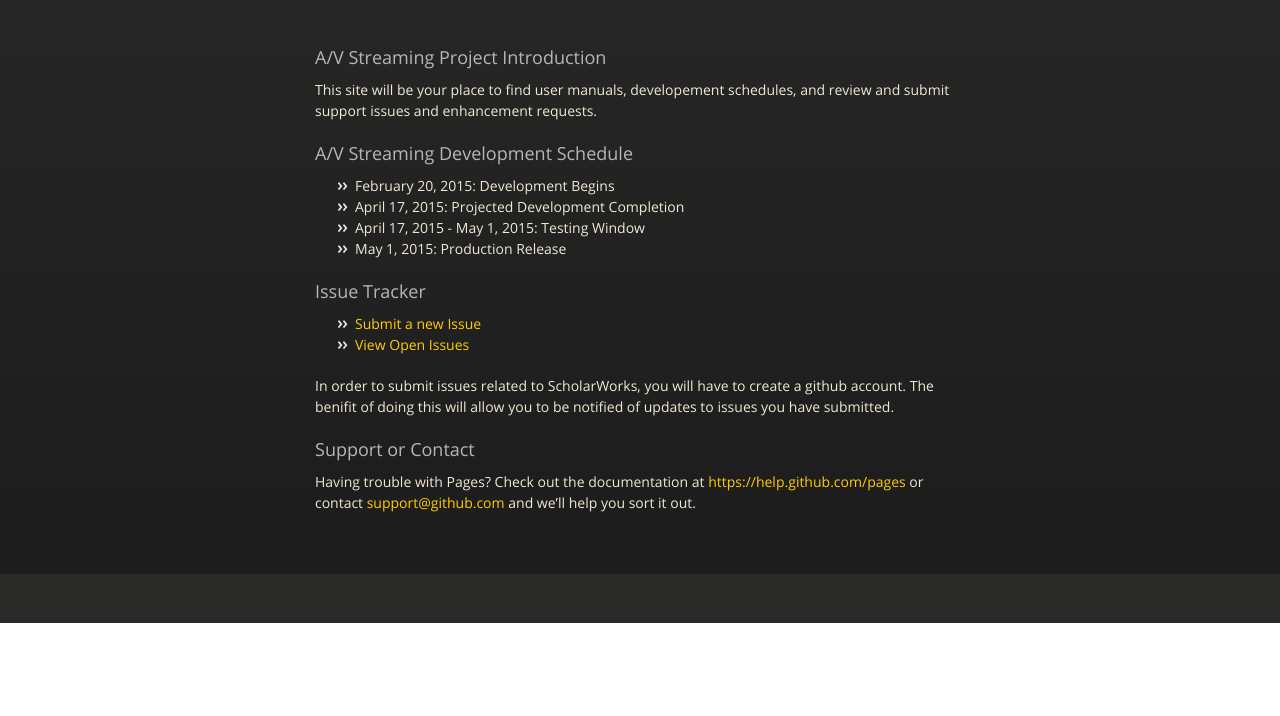
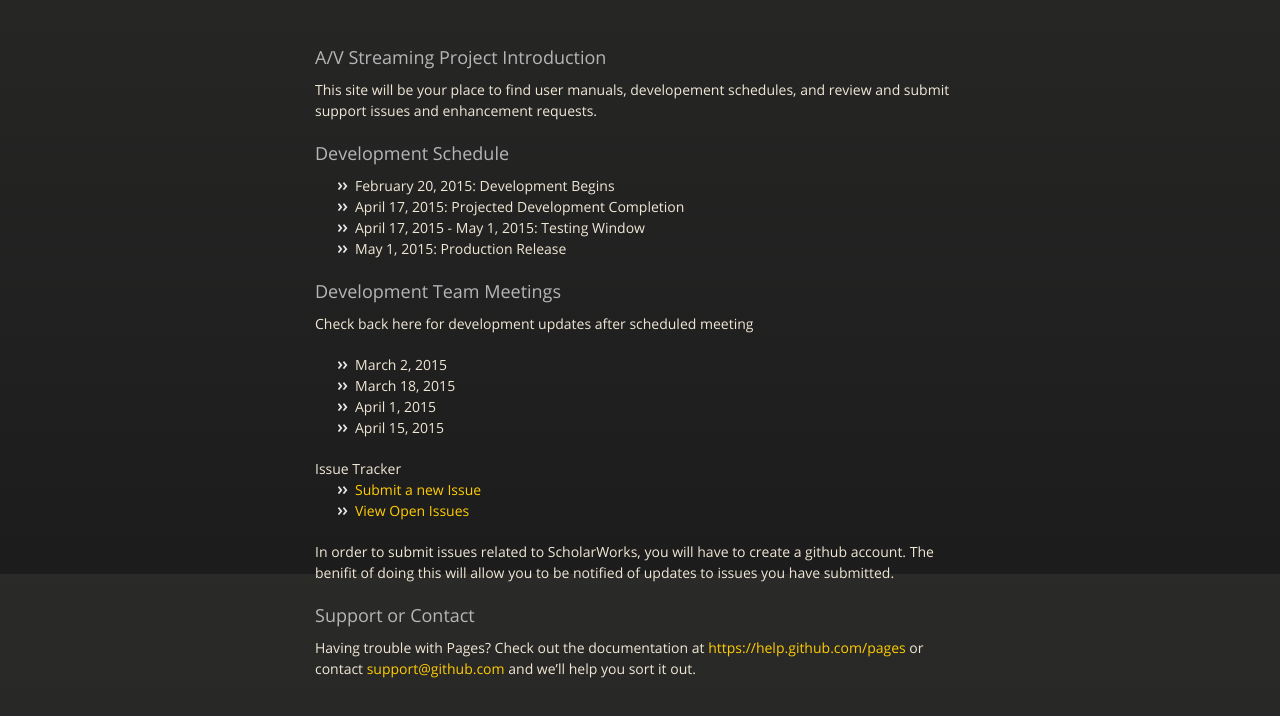
Before and after one commit to CSU-Digital-Repositories/ScholarWorks, a plain HTML site: page streaming/index.html in a window 1280 px wide. Shown: the part 226-942 px from the top of the page. Before the commit the page ends 849 px from the top, so only its background shows below. Drawn offline with nearby package versions, Linux system fonts and the light colour scheme.

Commit message:
Adding project meeting schedule

```diff
--- a/streaming/index.html
+++ b/streaming/index.html
@@ -38,7 +38,7 @@
 <p>This site will be your place to find user manuals, developement schedules, and review and submit support issues and enhancement requests.</p>
 
         <h3>
-<a id="welcome-to-github-pages" class="anchor" href="#welcome-to-github-pages" aria-hidden="true"><span class="octicon octicon-link"></span></a>A/V Streaming Development Schedule</h3>
+<a id="welcome-to-github-pages" class="anchor" href="#welcome-to-github-pages" aria-hidden="true"><span class="octicon octicon-link"></span></a>Development Schedule</h3>
 
 <ul>
 <li>February 20, 2015: Development Begins</li>
@@ -47,6 +47,15 @@
 <li>May 1, 2015: Production Release</li>
 </ul>
 
+<h3>
+<a id="welcome-to-github-pages" class="anchor" href="#welcome-to-github-pages" aria-hidden="true"><span class="octicon octicon-link"></span></a>Development Team Meetings</h3>
+<p>Check back here for development updates after scheduled meeting</p>
+<ul>
+<li>March 2, 2015</li>
+<li>March 18, 2015</li>
+<li>April 1, 2015</li>
+<li>April 15, 2015</li>
+</ul
 
 <h3>
 <a id="designer-templates" class="anchor" href="#designer-templates" aria-hidden="true"><span class="octicon octicon-link"></span></a>Issue Tracker</h3>
```
